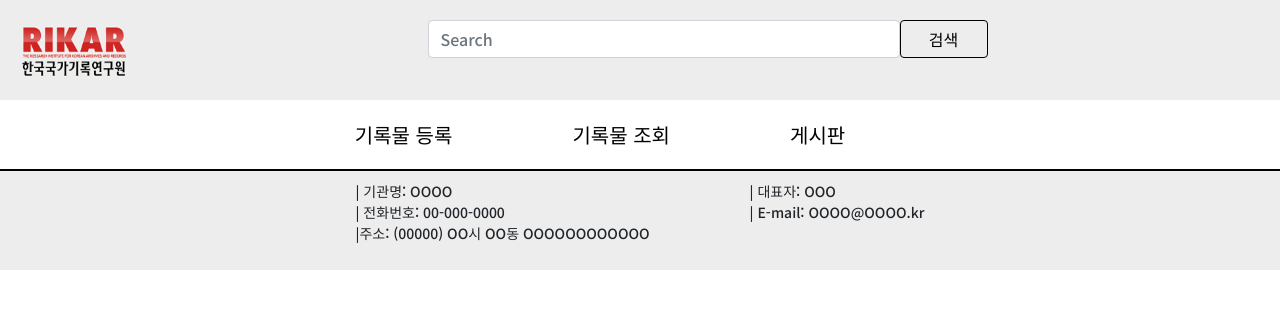
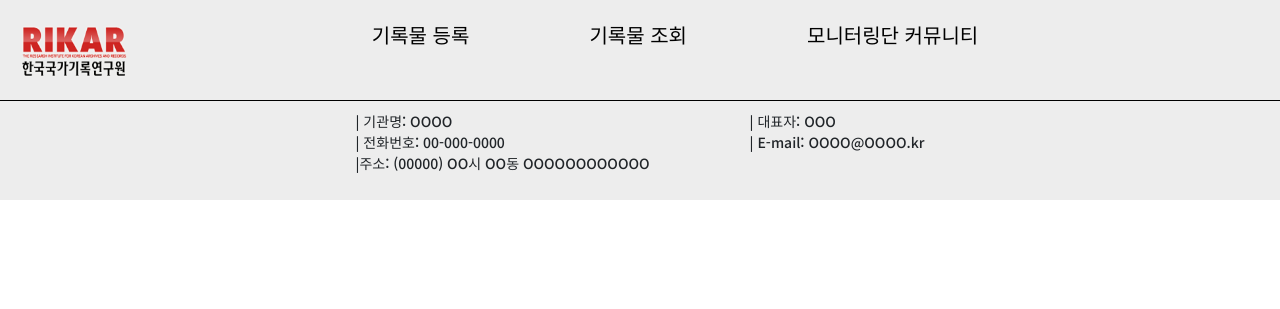
Before and after one commit to ykj33/WAP, a PHP site: page / in a window 1280 px wide; the page is wider, and only the part inside the window is pictured. Shown: the top 309 px of that part. Run offline with PHP 8.4, Linux system fonts and the light colour scheme.

Commit message:
20210720 메뉴위치  상단으로 이동

```diff
--- a/css/main.css
+++ b/css/main.css
@@ -163,7 +163,6 @@
     height: 70px;
     justify-content: center;
     align-items: center;
-    border-bottom: 1px solid black;
 }
 
 .menu-group .menu {
--- a/index.html
+++ b/index.html
@@ -67,12 +67,23 @@
                     </a>
                 </div>
             </div>
-            <div class="container-fluid">
+            <div class="menu-group">
+                <div class="menu">
+                    <a href="record_regist.html">기록물 등록</a>
+                </div>
+                <div class="menu">
+                    <a href="#">기록물 조회</a>
+                </div>
+                <div class="menu">
+                    <a href="#">모니터링단 커뮤니티</a>
+                </div>
+            </div>
+            <!-- <div class="container-fluid">
                 <form class="d-flex">
                     <input class="form-control me-2" type="search" placeholder="Search" aria-label="Search">
                     <button class="btn btn-outline-success" type="submit">검색</button>
                 </form>
-            </div>
+            </div> -->
         </div>
 
         <!-- banner 부분-->
@@ -103,17 +114,6 @@
             <img src="./image/wp_banner1.png">
         </div> -->
         <!-- menu 부분 -->
-        <div class="menu-group">
-            <div class="menu">
-                <a href="record_regist.html">기록물 등록</a>
-            </div>
-            <div class="menu">
-                <a href="#">기록물 조회</a>
-            </div>
-            <div class="menu">
-                <a href="#">게시판</a>
-            </div>
-        </div>
     </header>
     <!-- content-->
     <!-- <div class="content">
```
Also changed, not shown: record_regist.html (+14 -13 lines).
